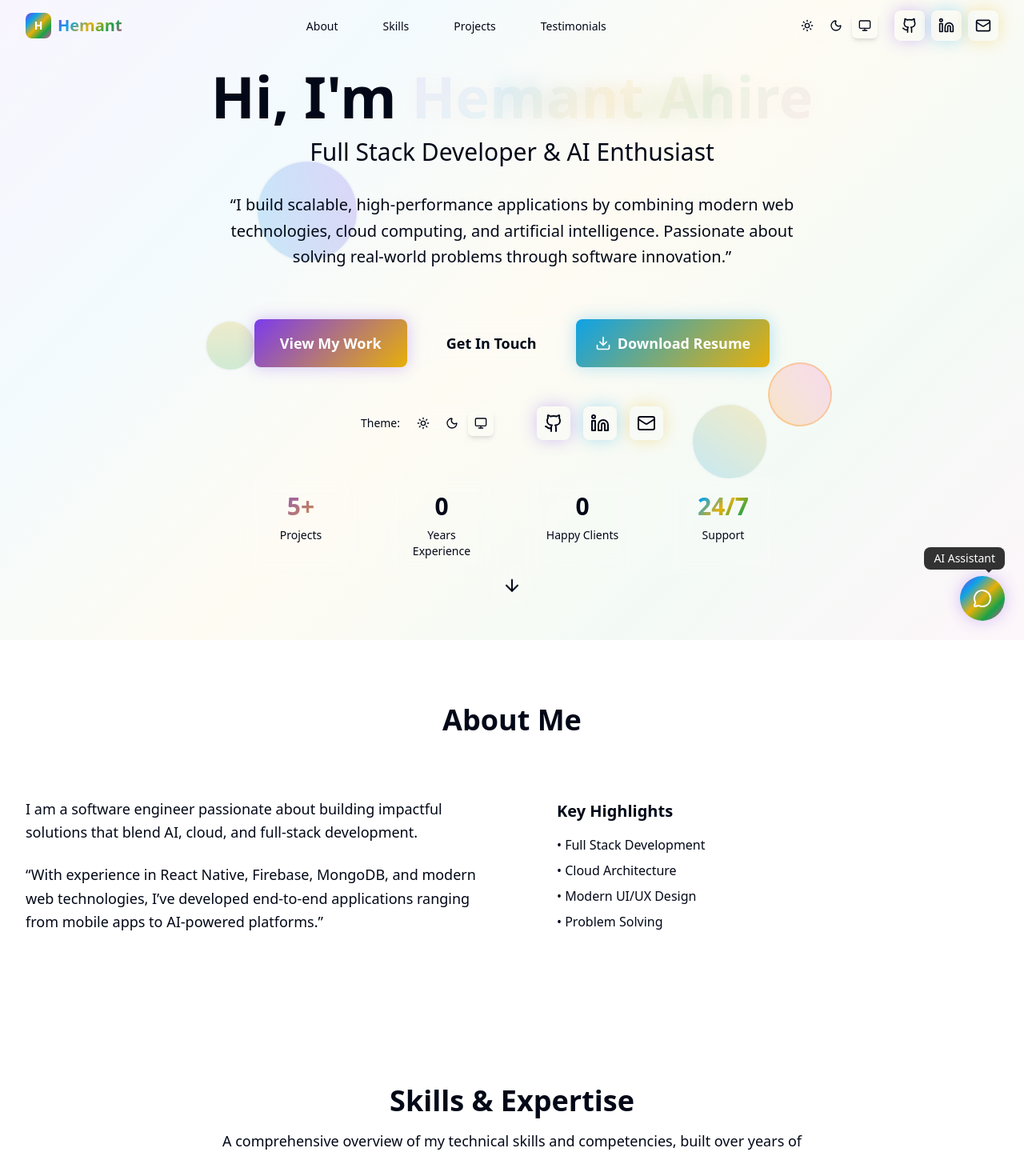
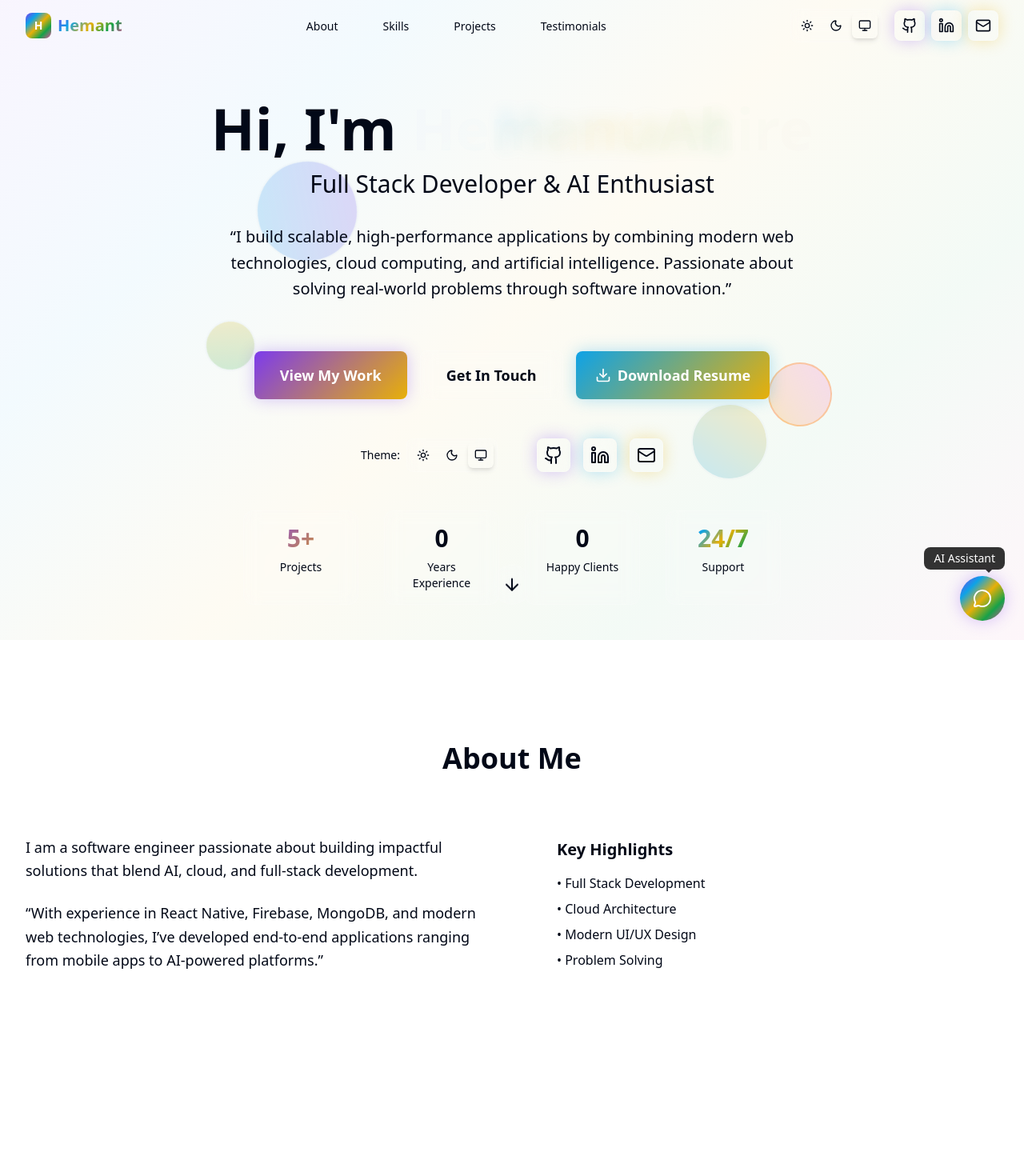
Before and after one commit to hemant3991/My-Portfolio, a Next.js app: page / in a window 1280 px wide. Shown: the top 1445 px of the page at 80% size. Built offline with nearby package versions, Linux system fonts and the light colour scheme.

Commit message:
Update hero section with better animations

```diff
--- a/src/app/page.tsx
+++ b/src/app/page.tsx
@@ -14,7 +14,7 @@ export default function Home() {
       <main>
         <HeroSection />
         {/* About Section */}
-        <section id="about" className="py-20 px-4 sm:px-6 lg:px-8">
+        <section id="about" className="py-20 px-4 sm:px-6 lg:px-8 pt-32">
           <div className="max-w-7xl mx-auto">
             <h2 className="text-3xl sm:text-4xl font-bold text-center mb-12">About Me</h2>
             <div className="grid grid-cols-1 lg:grid-cols-2 gap-12 items-center">
--- a/src/components/contact-section.tsx
+++ b/src/components/contact-section.tsx
@@ -160,7 +160,7 @@ export function ContactSection() {
   };
 
   return (
-    <section ref={ref} id="contact" className="py-20">
+    <section ref={ref} id="contact" className="py-20 pt-32">
       <div className="max-w-7xl mx-auto px-4 sm:px-6 lg:px-8">
         <motion.div
           initial={{ opacity: 0, y: 20 }}
--- a/src/components/hero-section.tsx
+++ b/src/components/hero-section.tsx
@@ -120,7 +120,7 @@ export function HeroSection() {
   };
 
   return (
-    <section className="min-h-screen flex items-center justify-center relative overflow-hidden">
+    <section className="min-h-screen flex items-center justify-center relative overflow-hidden pt-20">
       {/* Animated background */}
       <div className="absolute inset-0 bg-gradient-to-br from-primary/10 via-background to-secondary/10" />
       <div className="absolute inset-0 gradient-rainbow opacity-5" />
@@ -281,7 +281,7 @@ export function HeroSection() {
           repeat: Infinity,
           ease: 'linear',
         }}
-        className="absolute top-1/4 left-1/4 w-32 h-32 border-2 border-primary/30 rounded-full gradient-primary opacity-20"
+        className="absolute top-1/4 left-1/4 w-32 h-32 border-2 border-primary/30 rounded-full gradient-primary opacity-20 z-0"
       />
       <motion.div
         animate={{
@@ -292,7 +292,7 @@ export function HeroSection() {
           repeat: Infinity,
           ease: 'linear',
         }}
-        className="absolute bottom-1/4 right-1/4 w-24 h-24 border-2 border-secondary/30 rounded-full gradient-secondary opacity-20"
+        className="absolute bottom-1/4 right-1/4 w-24 h-24 border-2 border-secondary/30 rounded-full gradient-secondary opacity-20 z-0"
       />
       <motion.div
         animate={{
@@ -303,7 +303,7 @@ export function HeroSection() {
           repeat: Infinity,
           ease: 'linear',
         }}
-        className="absolute top-1/2 left-1/5 w-16 h-16 border-2 border-accent/30 rounded-full gradient-accent opacity-20"
+        className="absolute top-1/2 left-1/5 w-16 h-16 border-2 border-accent/30 rounded-full gradient-accent opacity-20 z-0"
       />
       <motion.div
         animate={{
@@ -314,7 +314,7 @@ export function HeroSection() {
           repeat: Infinity,
           ease: 'linear',
         }}
-        className="absolute bottom-1/3 left-3/4 w-20 h-20 border-2 border-orange-400/30 rounded-full bg-gradient-to-r from-orange-400/20 to-pink-400/20"
+        className="absolute bottom-1/3 left-3/4 w-20 h-20 border-2 border-orange-400/30 rounded-full bg-gradient-to-r from-orange-400/20 to-pink-400/20 z-0"
       />
     </section>
   );
--- a/src/components/projects-section.tsx
+++ b/src/components/projects-section.tsx
@@ -123,7 +123,7 @@ export function ProjectsSection() {
   };
 
   return (
-    <section ref={ref} id="projects" className="py-20">
+    <section ref={ref} id="projects" className="py-20 pt-32">
       <div className="max-w-7xl mx-auto px-4 sm:px-6 lg:px-8">
         <motion.div
           initial={{ opacity: 0, y: 20 }}
--- a/src/components/skills-section.tsx
+++ b/src/components/skills-section.tsx
@@ -48,7 +48,7 @@ export function SkillsSection() {
   });
 
   return (
-    <section ref={ref} id="skills" className="py-20 bg-muted/30">
+    <section ref={ref} id="skills" className="py-20 bg-muted/30 pt-32">
       <div className="max-w-7xl mx-auto px-4 sm:px-6 lg:px-8">
         <motion.div
           initial={{ opacity: 0, y: 20 }}
--- a/src/components/testimonials-section.tsx
+++ b/src/components/testimonials-section.tsx
@@ -146,7 +146,7 @@ export function TestimonialsSection() {
   };
 
   return (
-    <section ref={ref} id="testimonials" className="py-20">
+    <section ref={ref} id="testimonials" className="py-20 pt-32">
       <div className="max-w-7xl mx-auto px-4 sm:px-6 lg:px-8">
         <motion.div
           initial={{ opacity: 0, y: 20 }}
```
